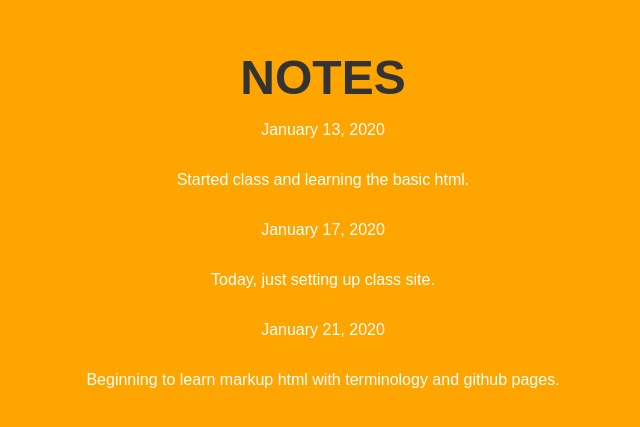
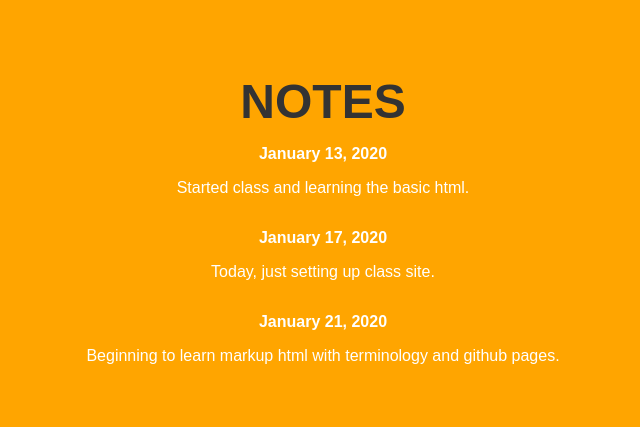
Before and after one commit to lummelis/studentsite, a plain HTML site: page art128/index.html in a window 1280 px wide. Shown: the part 173-600 px from the top of the page, without its empty margins (317-957 px from the left). Drawn offline with Linux system fonts and the light colour scheme.

Commit message:
update content

```diff
--- a/art128/index.html
+++ b/art128/index.html
@@ -10,14 +10,18 @@
 
 <body>
     <h1 class>Notes</h1>
-    <p>January 13, 2020</p>
+    <div class="row">
+    <p><strong>January 13, 2020</strong></p>
     <p>Started class and learning the basic html.</p>
-
-    <p>January 17, 2020</p>
+</div>
+<div class="row">
+    <p><strong>January 17, 2020</strong></p>
     <p>Today, just setting up class site.</p>
-
-    <p>January 21, 2020</p>
+</div>
+<div class="row">
+    <p><strong>January 21, 2020</strong></p>
     <p>Beginning to learn markup html with terminology and github pages.</p>
+</div>
 </body>
 
 </html>
```
